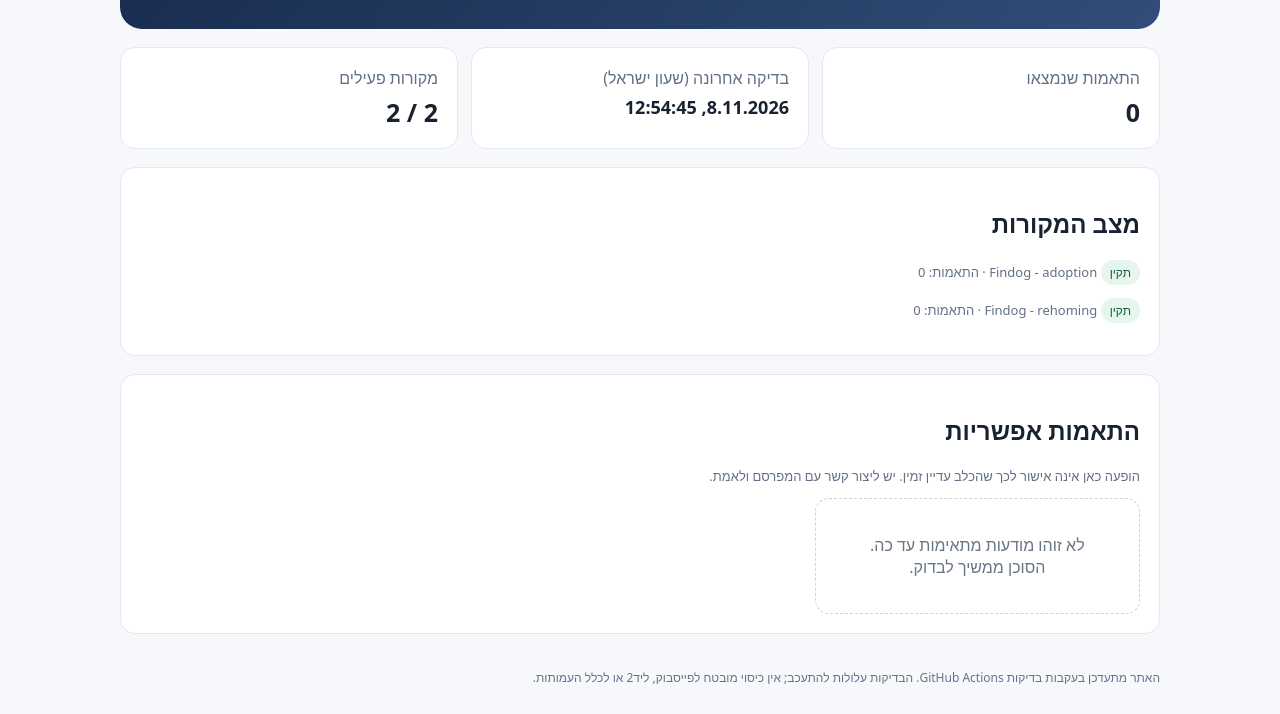
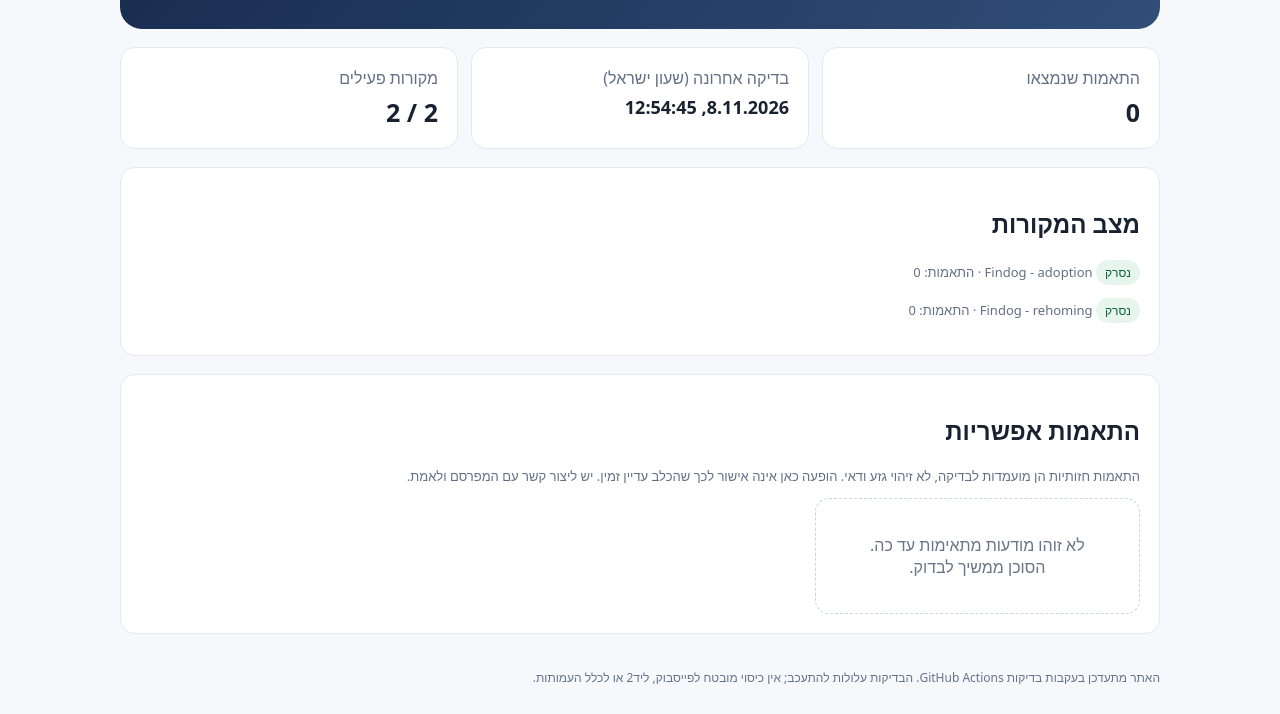
Before and after one commit to itamarlib-beep/Boston-watch, a plain HTML site: page docs/index.html in a window 1280 px wide. Shown: the part 150-864 px from the top of the page. Drawn offline with Linux system fonts and the light colour scheme.

Commit message:
Update index.html

```diff
--- a/docs/index.html
+++ b/docs/index.html
@@ -5,7 +5,7 @@
 </style></head><body><div class="wrap"><header class="hero"><h1>🐾 Boston Watch</h1><p>מחפשים בית לבוסטון טרייר · ניטור אוטומטי של מקורות ציבוריים בישראל</p></header>
 <section class="stats"><div class="stat"><span class="muted">התאמות שנמצאו</span><strong id="count">—</strong></div><div class="stat"><span class="muted">בדיקה אחרונה (שעון ישראל)</span><strong id="updated" style="font-size:18px">—</strong></div><div class="stat"><span class="muted">מקורות פעילים</span><strong id="sources">—</strong></div></section>
 <section class="panel"><h2>מצב המקורות</h2><div id="status" class="mini muted">טוען נתונים…</div></section>
-<section class="panel"><h2>התאמות אפשריות</h2><p class="muted mini">הופעה כאן אינה אישור לכך שהכלב עדיין זמין. יש ליצור קשר עם המפרסם ולאמת.</p><div class="grid" id="items"></div></section>
+<section class="panel"><h2>התאמות אפשריות</h2><p class="muted mini">התאמות חזותיות הן מועמדות לבדיקה, לא זיהוי גזע ודאי. הופעה כאן אינה אישור לכך שהכלב עדיין זמין. יש ליצור קשר עם המפרסם ולאמת.</p><div class="grid" id="items"></div></section>
 <footer>האתר מתעדכן בעקבות בדיקות GitHub Actions. הבדיקות עלולות להתעכב; אין כיסוי מובטח לפייסבוק, ליד2 או לכלל העמותות.</footer></div>
 <script>
 const $=id=>document.getElementById(id);
@@ -14,7 +14,7 @@ const el=(tag,txt,cls)=>{const n=document.createElement(tag);if(txt!=null)n.text
 fetch('./data.json?ts='+Date.now()).then(r=>{if(!r.ok)throw Error('No data yet');return r.json()}).then(d=>{
  $('count').textContent=d.matches.length;$('updated').textContent=fmt(d.updated_at);
  $('sources').textContent=d.sources.filter(s=>s.status==='ok').length+' / '+d.sources.length;
- $('status').replaceChildren(...d.sources.map(s=>{const p=el('p');p.append(el('span',s.status==='ok'?'תקין':'שגיאה',s.status==='ok'?'pill':'pill bad'),' ',el('span',' '+s.name+' · '+(s.status==='ok'?'התאמות: '+s.matches:s.detail)));return p;}));
+ $('status').replaceChildren(...d.sources.map(s=>{const p=el('p');p.append(el('span',s.status==='ok'?'נסרק':s.status==='warning'?'חלקי':'בעיה',s.status==='ok'?'pill':'pill bad'),' ',el('span',' '+s.name+' · '+(s.status==='ok'?'התאמות: '+s.matches+(s.cards_seen!=null?' · מודעות שזוהו: '+s.cards_seen+' · תמונות שנבדקו: '+s.images_scored:''):s.status==='warning'?'מודעות זוהו, אך התמונות לא נותחו: '+s.detail:s.detail)));return p;}));
  if(!d.matches.length){$('items').append(el('div','לא זוהו מודעות מתאימות עד כה. הסוכן ממשיך לבדוק.','empty'));return;}
  d.matches.forEach(x=>{const card=el('article',null,'item');if(x.image&&x.image.startsWith('https://')){const img=el('img');img.src=x.image;img.alt='תמונת המודעה';img.loading='lazy';card.append(img)}const h=el('h3');const a=el('a',x.title);a.href=x.url;a.target='_blank';a.rel='noopener noreferrer';h.append(a);if(x.match_reason==='visual_candidate'){card.append(el('span','דמיון חזותי בלבד — לבדיקה','pill'));}card.append(h,el('div',x.source+' · זוהה לראשונה: '+fmt(x.first_seen),'mini muted'),el('p',x.description));$('items').append(card)})
 }).catch(e=>{$('status').textContent='אין נתונים זמינים עדיין. יש להריץ את הפעולה הראשונה ב-GitHub Actions.';$('count').textContent='0';$('updated').textContent='—';$('sources').textContent='—';});
```
